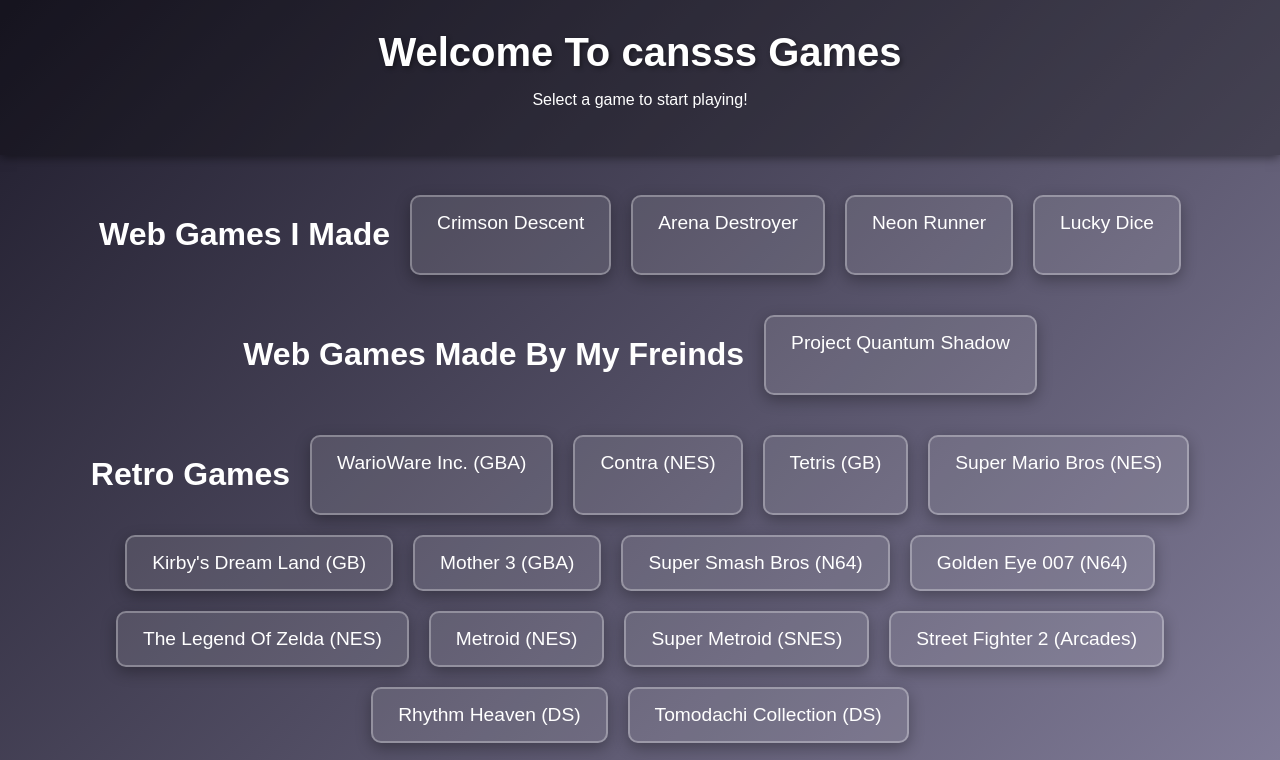
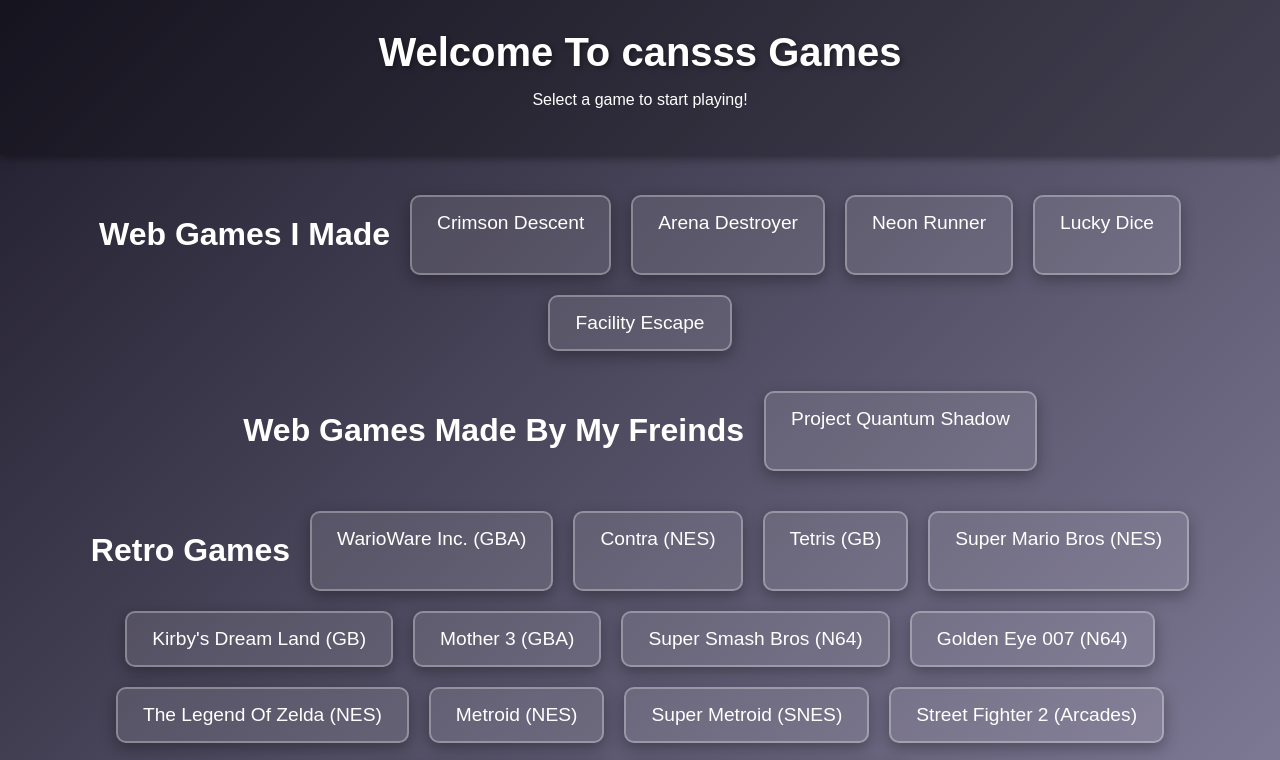
Before and after one commit to bazigafith/game-thing, a plain HTML site: page index.html in a window 1280 px wide. Shown: the top 760 px of the page. Drawn offline with Linux system fonts and the light colour scheme.

Commit message:
Update index.html

```diff
--- a/index.html
+++ b/index.html
@@ -71,6 +71,7 @@
         <a href="arena.html" class="game-button">Arena Destroyer</a>
         <a href="runner.html" class="game-button">Neon Runner</a>
         <a href="gamble.html" class="game-button">Lucky Dice</a>
+        <a href="scary.html" class="game-button">Facility Escape</a>
     </div>
     <div class="button-container">
         <h1>Web Games Made By My Freinds</h1>
```
